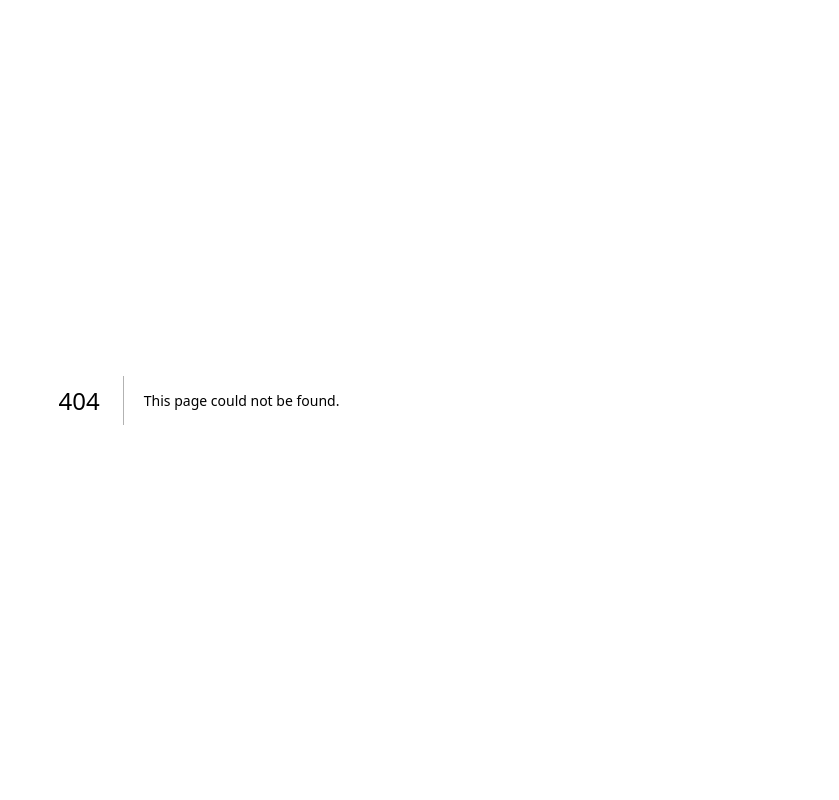
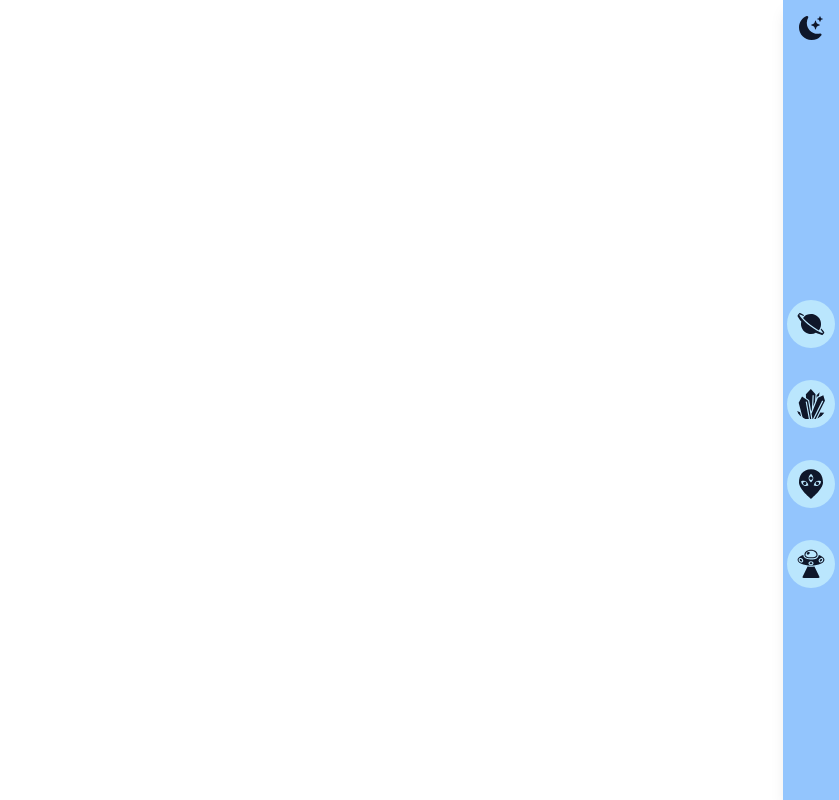
Before and after one commit to NanaNiki/Portfolio, a Next.js app: page /NavBar in a window 1280 px wide. Before the commit this address had no page. Shown: the whole page, without its empty margins (441-1280 px from the left). Built offline with nearby package versions, Linux system fonts and the light colour scheme.

Commit message:
"NavBar.js created for better code menagement"

```diff
--- /dev/null
+++ b/pages/NavBar.js
@@ -0,0 +1,43 @@
+import React from 'react';
+import { useState } from "react";
+import { BsFillMoonStarsFill } from "react-icons/bs";
+import { GiCrystalGrowth, GiAlienStare, GiUfo } from "react-icons/gi";
+import { IoMdPlanet } from "react-icons/io";
+
+export default function NavBar() {
+    const [darkMode, SetDarkMode] = useState(false);
+      return (
+    <nav className="fixed top-0 right-0 h-screen w-14 m-0 bg-blue-300 text-slate-900 shadow-lg">
+      <BsFillMoonStarsFill
+        onClick={() => SetDarkMode(!darkMode)}
+        className="text-2xl m-4 hover:text-blue-500 transition-all duration-200 ease-linear active:text-cyan-200"
+      />
+      <ul className="flex flex-col h-screen justify-center">
+        <li className="has-tooltip">
+          <a href="#home">
+            <IoMdPlanet className="icon" />
+          </a>
+          <span className="tooltip m-1">Home</span>
+        </li>
+        <li className="has-tooltip">
+          <a href="#projects">
+            <GiCrystalGrowth className="icon" />
+          </a>
+          <span className="tooltip">Projects</span>
+        </li>
+        <li className="has-tooltip">
+          <a href="#about">
+            <GiAlienStare className="icon has-tooltip" />
+          </a>
+          <span className="tooltip m-1">About</span>
+        </li>
+        <li className="has-tooltip">
+          <a href="#contact">
+            <GiUfo className="icon has-tooltip" />
+          </a>
+          <span className="tooltip">Contact</span>
+        </li>
+      </ul>
+    </nav>
+  );
+};
--- a/pages/index.js
+++ b/pages/index.js
@@ -1,55 +1,22 @@
 import Image from "next/image";
 import { Poppins } from "next/font/google";
+import NavBar from "./NavBar";
 import {
-  BsFillMoonStarsFill,
   BsLinkedin,
   BsGithub,
   BsFillTelephoneFill,
 } from "react-icons/bs";
-import { GiCrystalGrowth, GiAlienStare, GiUfo } from "react-icons/gi";
 import { FaFreeCodeCamp } from "react-icons/fa";
-import { IoMdPlanet } from "react-icons/io";
 import { useState } from "react";
 
 const poppins = Poppins({ subsets: ["latin"], weight: ["300"] });
 
 export default function Home() {
-  const [darkMode, SetDarmMode] = useState(false);
+  const [darkMode, SetDarkMode] = useState(false);
   return (
     <main className="flex min-h-screen flex-col items-center">
       <div className={darkMode ? "dark" : ""}>
-        <nav className="fixed top-0 right-0 h-screen w-14 m-0 bg-blue-300 text-slate-900 shadow-lg">
-            <BsFillMoonStarsFill
-              onClick={() => SetDarmMode(!darkMode)}
-              className="text-2xl m-4 hover:text-blue-500 transition-all duration-200 ease-linear"
-            />
-          <ul className="flex flex-col h-screen justify-center">
-          <li className="has-tooltip">
-            <a href="#home">
-              <IoMdPlanet className="icon"/>
-            </a>
-            <span className="tooltip m-1">Home</span>
-          </li>
-          <li className="has-tooltip">
-            <a href="#projects">
-              <GiCrystalGrowth className="icon" />
-            </a>
-            <span className="tooltip">Projects</span>
-          </li>
-          <li className="has-tooltip">
-            <a href="#about">
-              <GiAlienStare className="icon has-tooltip" />
-            </a>
-            <span className="tooltip m-1">About</span>
-          </li>
-          <li className="has-tooltip">
-            <a href="#contact">
-              <GiUfo className="icon has-tooltip" />
-            </a>
-            <span className="tooltip">Contact</span>
-            </li>
-          </ul>
-        </nav>
+        <NavBar />
         <section className="home" id="home">
           {" "}
           <h1 className="text-lg">Hi! I'm Nicol Wesołowska</h1>
```
